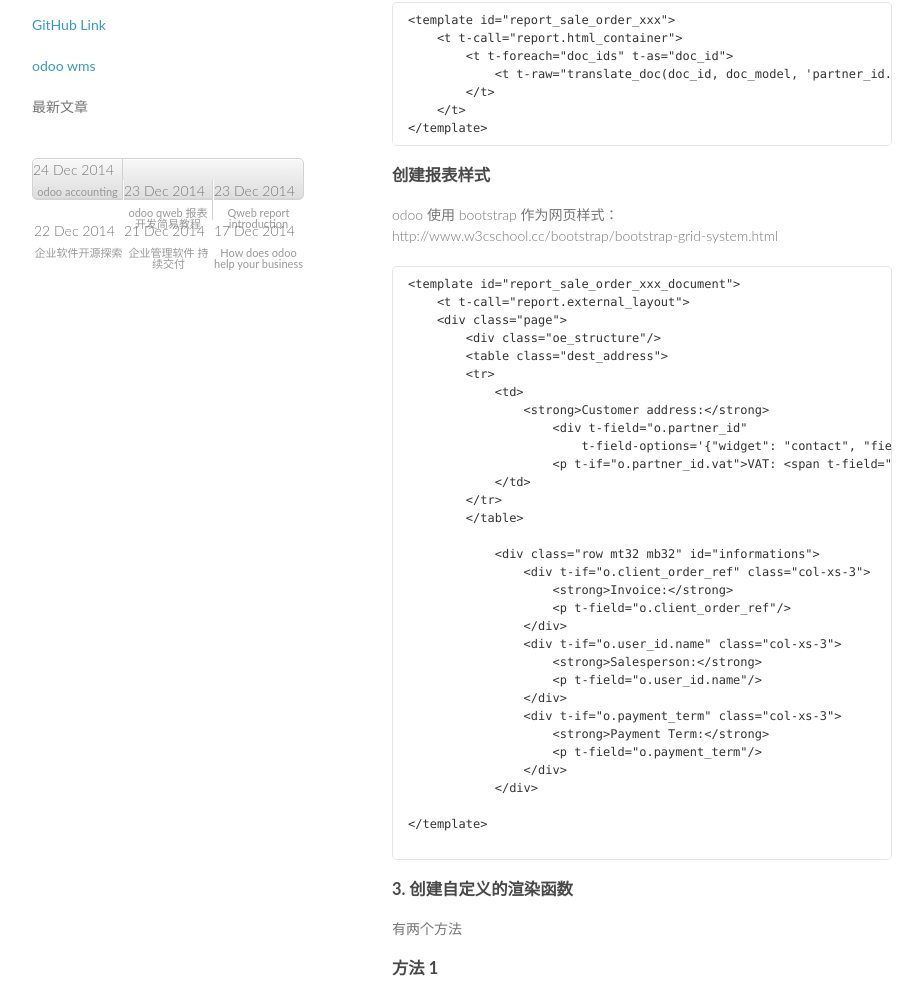
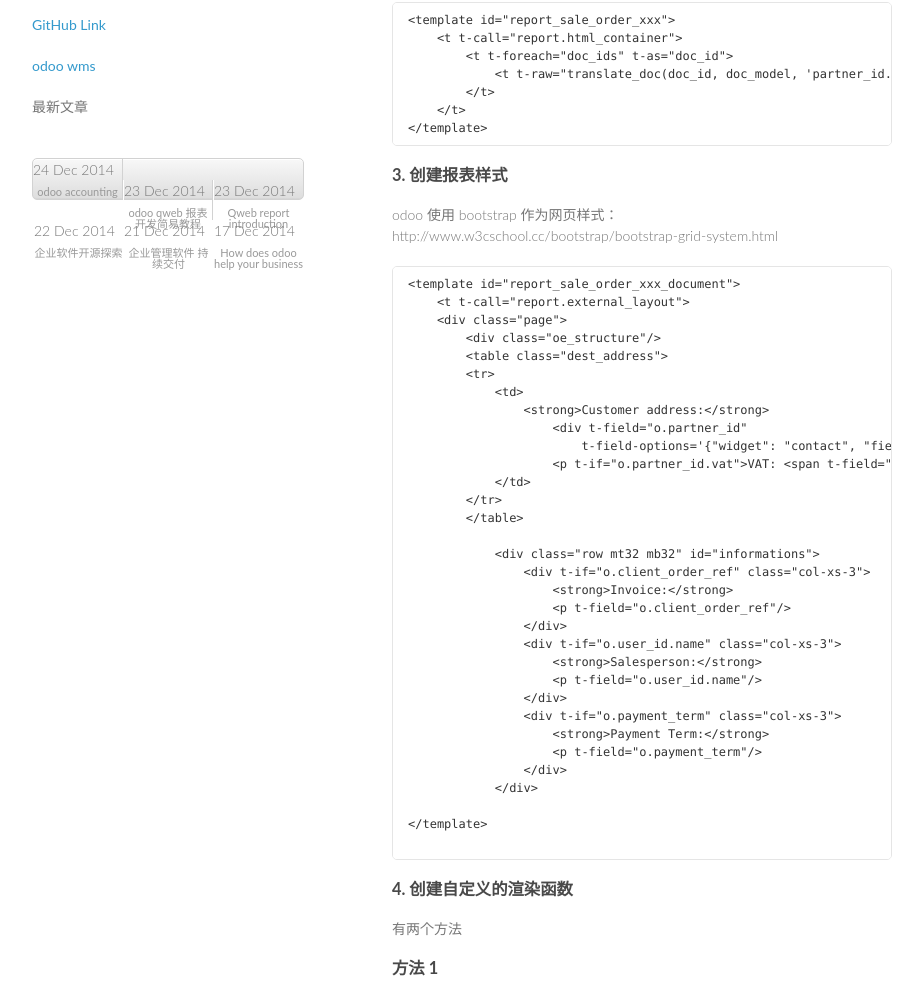
Before and after one commit to uynil/uynil.github.io, a Jekyll site: the page built from _posts/2014-12-23-qweb_report_cn.md, in a window 1280 px wide and 1400 px high, scrolled down 1614 px. Shown: the part 95-1079 px from the top of the window, without its empty margins (178-1101 px from the left). Built offline with Jekyll 4.4.1, drawn with Linux system fonts in a browser that asks for light colours; Markdown is read by kramdown in place of the engine named in the settings.

Commit message:
update qweb cn 3

````diff
--- a/_posts/2014-12-23-qweb_report_cn.md
+++ b/_posts/2014-12-23-qweb_report_cn.md
@@ -131,7 +131,7 @@
 
 ```
 
-### 3. 创建自定义的渲染函数
+### 4. 创建自定义的渲染函数
 有两个方法
 ### 方法 1
 odoo 使用这个方法重用7版代码
````
Also changed, not shown: other parts of _posts/2014-12-23-qweb_report_cn.md (+1 -1 lines).
